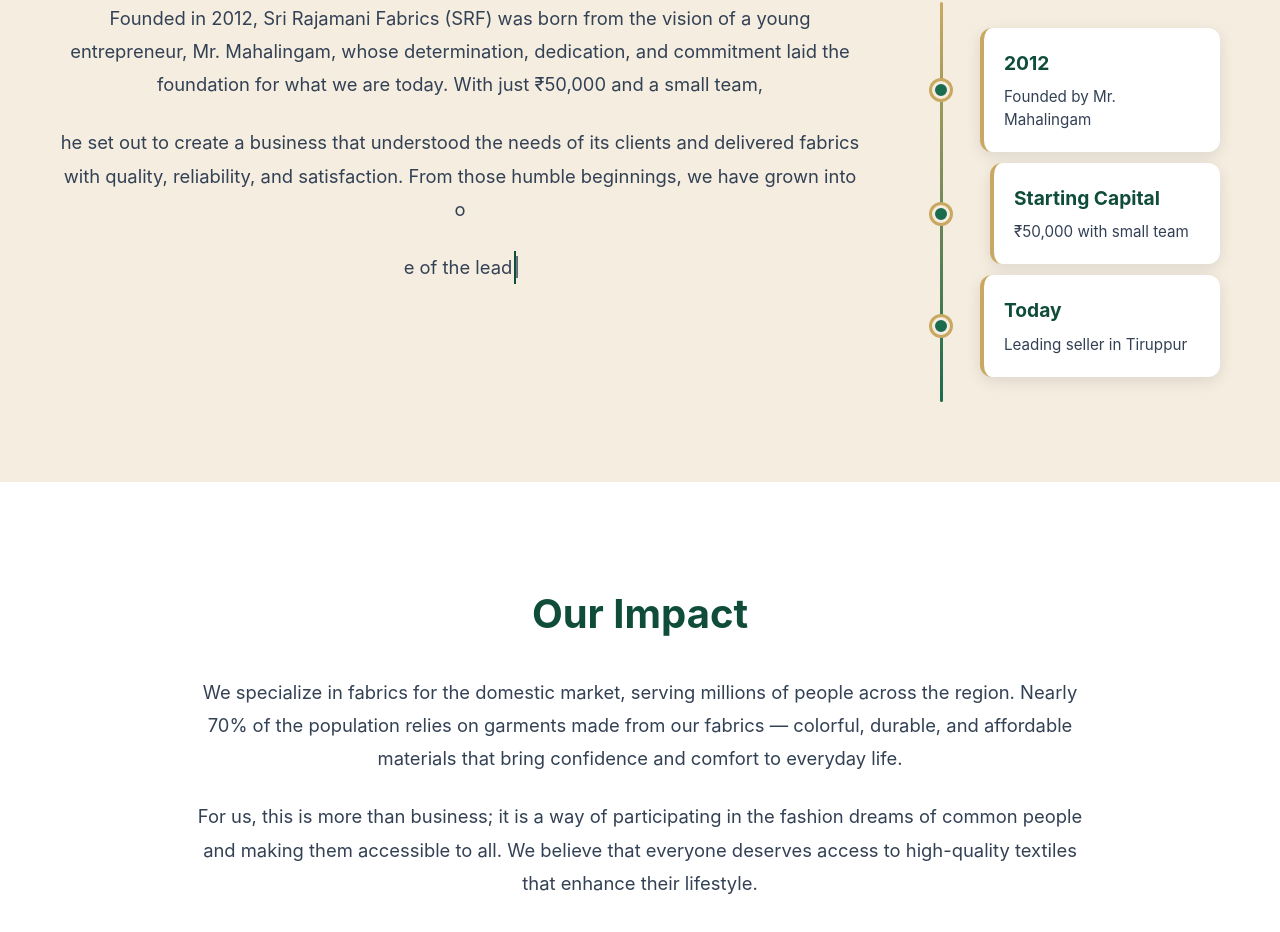
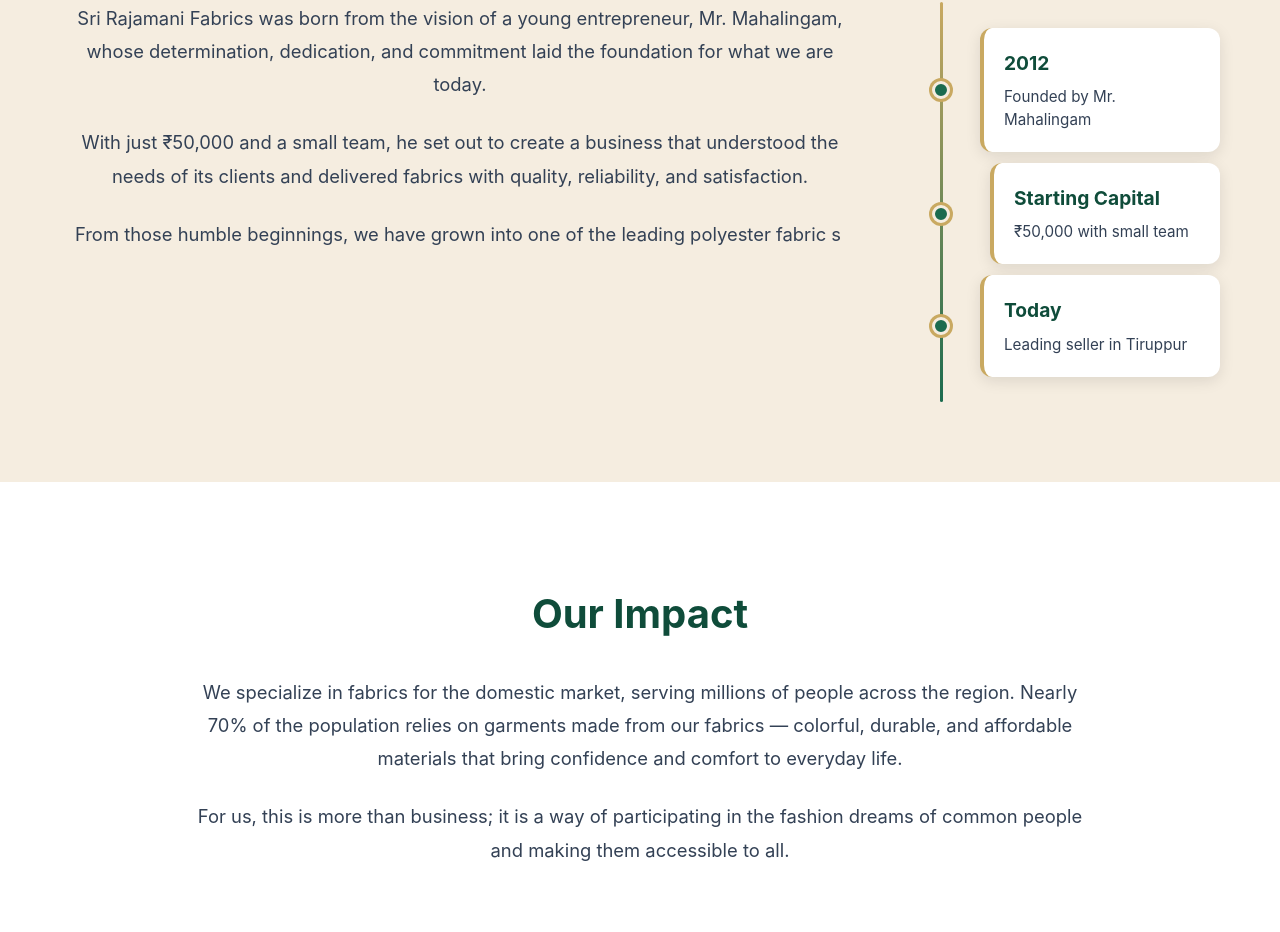
Before and after one commit to Tcgtech06/PR1, a React (Vite) app: page /rajmani in a window 1280 px wide. Shown: the part 2236-3168 px from the top of the page. Built offline with nearby package versions, Linux system fonts and the light colour scheme.

Commit message:
Update Rajmani page: Fix Our Journey paragraph breaks, remove features section, update Our Impact content

```diff
--- a/src/pages/About.jsx
+++ b/src/pages/About.jsx
@@ -4,8 +4,8 @@
 
 const About = () => {
   const fabrics = [
+    { name: 'Super Tencile (Indian Tencile)', image: '/tencel.jpeg' },
     { name: 'Valentino Crepe', image: '/valentino crepe.jpg' },
-    { name: 'Super Tensile', image: '/super tensile.jpg' },
     { name: 'Monalisa', image: '/Monalisa.jpg' },
     { name: 'Double Bull', image: '/Double Bull.jpg' },
     { name: 'Road Rib', image: '/Road Rib.jpg' },
--- a/src/pages/Products.jsx
+++ b/src/pages/Products.jsx
@@ -53,6 +53,15 @@
 
   // Product categories array
   const productCategories = [
+    {
+      image: "/tencel.jpeg",
+      title: "Super Tencile (Indian Tencile)",
+      fabricName: "Super Tencile (Indian Tencile)",
+      gsm: "200-210",
+      width: "60\" Open Width",
+      colours: "20+",
+      description: "Super Tencile is inspired from imported tencile which is blend of Nylon, Rayon & Spandex, with the same construction methods we developed Super Tencile in combination of Spun Polyester 60% Micro Polyester 35% Spandex 5%. Basically used for Round neck T-Shirt & Self Collar T-Shirt."
+    },
     {
       image: "/Mars Melange.jpeg",
       title: "Mars Melange (Baby Pique)",
--- a/src/pages/Rajmani.jsx
+++ b/src/pages/Rajmani.jsx
@@ -19,7 +19,7 @@
 
   const heroImages = [img1, img2, img3, img4];
 
-  const journeyFullText = `Founded in 2012, Sri Rajamani Fabrics (SRF) was born from the vision of a young entrepreneur, Mr. Mahalingam, whose determination, dedication, and commitment laid the foundation for what we are today.
+  const journeyFullText = `Sri Rajamani Fabrics was born from the vision of a young entrepreneur, Mr. Mahalingam, whose determination, dedication, and commitment laid the foundation for what we are today..
 
 With just ₹50,000 and a small team, he set out to create a business that understood the needs of its clients and delivered fabrics with quality, reliability, and satisfaction.
 
@@ -296,22 +296,22 @@
               {journeyTyping && (
                 <>
                   <p className="journey-typed-text journey-para-1">
-                    {typedText.slice(0, 237)}
-                    {typedText.length < 237 && typedText.length > 0 && (
+                    {typedText.slice(0, 177)}
+                    {typedText.length < 177 && typedText.length > 0 && (
                       <span className="typing-cursor">|</span>
                     )}
                   </p>
-                  {typedText.length >= 237 && (
+                  {typedText.length >= 177 && (
                     <p className="journey-typed-text journey-para-2">
-                      {typedText.slice(238, 429)}
-                      {typedText.length < 429 && (
+                      {typedText.slice(179, 355)}
+                      {typedText.length < 355 && (
                         <span className="typing-cursor">|</span>
                       )}
                     </p>
                   )}
-                  {typedText.length >= 429 && (
+                  {typedText.length >= 355 && (
                     <p className="journey-typed-text journey-para-3">
-                      {typedText.slice(430)}
+                      {typedText.slice(357)}
                       {typedText.length < journeyFullText.length && (
                         <span className="typing-cursor">|</span>
                       )}
@@ -319,31 +319,7 @@
                   )}
                 </>
               )}
-              {typedText.length >= journeyFullText.length && (
-                <div className="features features-fade-in">
-                  <div className="feature">
-                    <Package size={24} />
-                    <div>
-                      <h4>Premium Quality</h4>
-                      <p>Only the finest materials and craftsmanship</p>
-                    </div>
-                  </div>
-                  <div className="feature">
-                    <Package size={24} />
-                    <div>
-                      <h4>Wide Variety</h4>
-                      <p>500+ fabric types and patterns available</p>
-                    </div>
-                  </div>
-                  <div className="feature">
-                    <Package size={24} />
-                    <div>
-                      <h4>Custom Solutions</h4>
-                      <p>Tailored fabrics for specific requirements</p>
-                    </div>
-                  </div>
-                </div>
-              )}
+
             </div>
 
             {/* Timeline - Desktop Only */}
@@ -388,8 +364,7 @@
               </p>
               <p className="impact-text-2">
                 For us, this is more than business; it is a way of participating in the fashion dreams
-                of common people and making them accessible to all. We believe that everyone deserves
-                access to high-quality textiles that enhance their lifestyle.
+                of common people and making them accessible to all.
               </p>
             </div>
           </div>
```
Also changed, not shown: public/tencel.jpeg (added).
